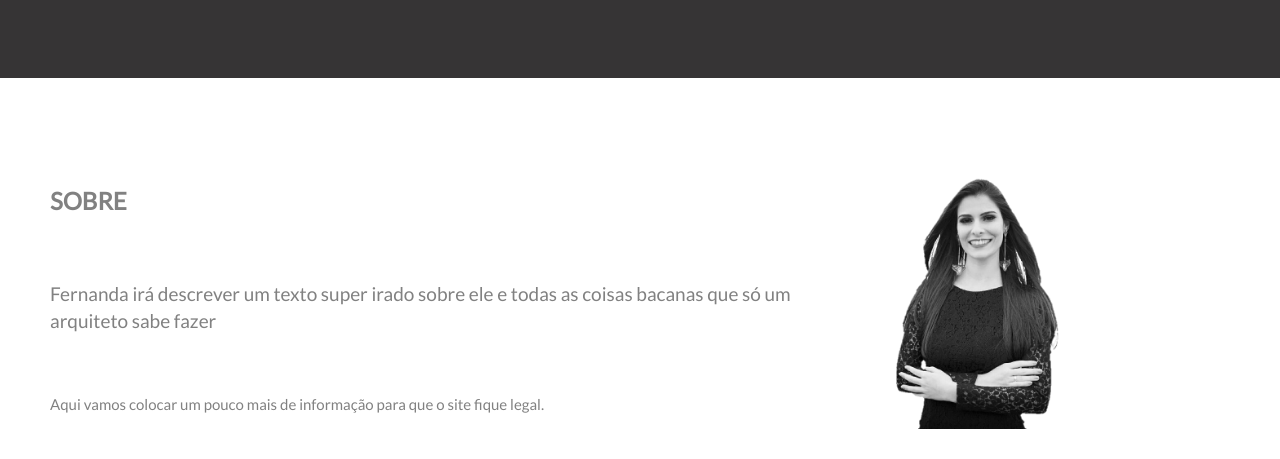
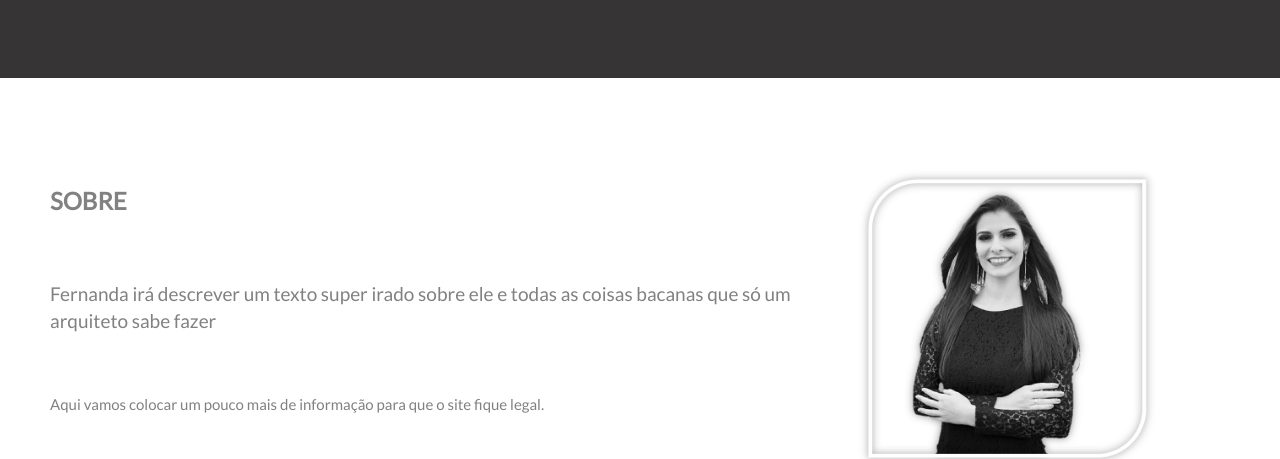
Before and after one commit to raphael-ms/siteFernanda, a plain HTML site: page index.html in a window 1280 px wide. Shown: the part 351-810 px from the top of the page. Drawn offline with nearby package versions, Linux system fonts and the light colour scheme.

Commit message:
favicon adicionado, imagem fernanda alterada

```diff
--- a/index.html
+++ b/index.html
@@ -12,6 +12,8 @@
   <script src="https://maxcdn.bootstrapcdn.com/bootstrap/3.4.0/js/bootstrap.min.js"></script>
   <link href="style/style.css" rel="stylesheet">
   <script src="js/script.js"></script>
+	<link rel="shortcut icon" href="_img/favicon.ico" />
+
 </head>
 <body id="myPage" data-spy="scroll" data-target=".navbar" data-offset="60">
 
@@ -50,7 +52,7 @@
       <p>Aqui vamos colocar um pouco mais de informação para que o site fique legal.</p>
     </div>
     <div class="col-sm-4" style="align-content: center">
-      <img src="_img/fernanda.png" width="70%">
+      <img src="_img/fernanda2.png" width="80%">
     </div>
   </div>
 </div>
```
Also changed, not shown: _img/favicon.ico (added), _img/favicon.jpg (added), _img/fernanda2.png (added).
